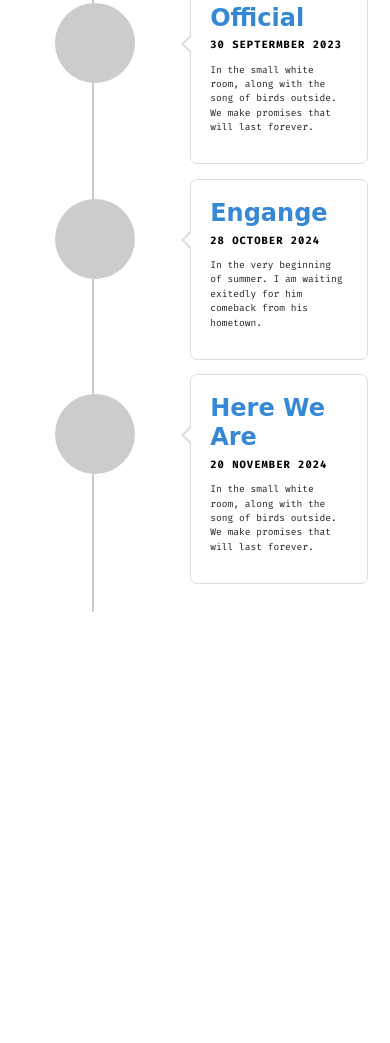
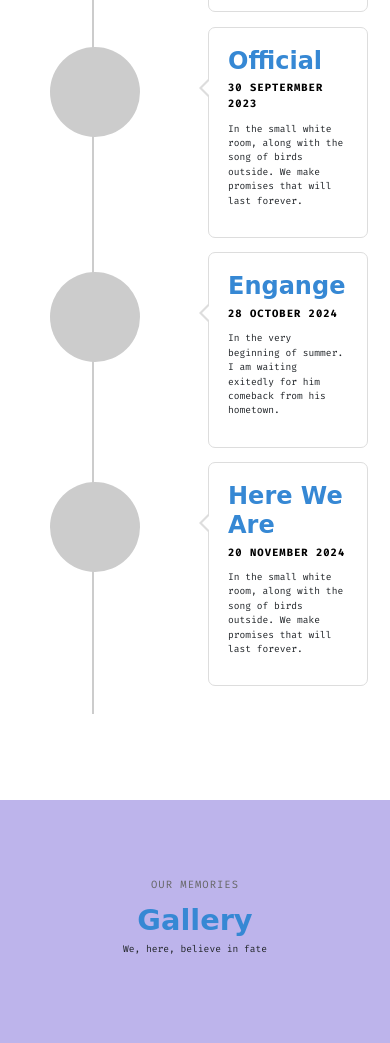
Before and after one commit to Rahma002/wedding-invitation, a plain HTML site: page index.html in a window 390 px wide. Shown: the part 2761-3804 px from the top of the page. Before the commit the page ends 3459 px from the top, so only its background shows below. Drawn offline with nearby package versions, Linux system fonts and the light colour scheme; a web font is replaced by a local one.

Commit message:
adding gallery page

```diff
--- a/index.html
+++ b/index.html
@@ -229,6 +229,17 @@
       </div>
     </section>
 
+    <section id="gallery" class="gallery">
+      <div class="container">
+        <div class="row justify-content-center">
+          <div class="col-md-8 col-10 text-center">
+            <span>Our Memories</span>
+            <h2>Gallery</h2>
+            <p>We, here, believe in fate</p>
+          </div>
+      </div>
+    </section>
+
     <script src="https://cdn.jsdelivr.net/npm/bootstrap@5.3.2/dist/js/bootstrap.bundle.min.js" integrity="sha384-C6RzsynM9kWDrMNeT87bh95OGNyZPhcTNXj1NW7RuBCsyN/o0jlpcV8Qyq46cDfL" crossorigin="anonymous"></script>
     <script>
       simplyCountdown(".simply-countdown", {
--- a/style.css
+++ b/style.css
@@ -95,7 +95,8 @@ body {
 
 .home h2,
 .info h2,
-.story h2 {
+.story h2,
+.gallery h2 {
   color: var(--blue);
   font-family: "Zeyada", cursive;
   font-size: 3rem;
@@ -191,12 +192,14 @@ body {
   font-weight: 200;
 }
 
-.story {
+.story,
+.gallery {
   padding-top: 8rem;
   padding-bottom: 8rem;
 }
 
-.story span {
+.story span,
+.gallery span {
   display: block;
   text-transform: uppercase;
   color: #666;
@@ -205,7 +208,8 @@ body {
   margin-bottom: 1rem;
 }
 
-.story p {
+.story p,
+.gallery p {
   font-size: 1rem;
   font-weight: 400;
 }
@@ -319,6 +323,10 @@ h3 {
   font-weight: bold;
 }
 
+.gallery {
+  background-color: rgb(189, 180, 235);
+}
+
 /* Responsive */
 /* Extra Large */
 @media (max-width: 1200px) {
@@ -404,7 +412,7 @@ h3 {
 }
 
 /* Mobile Phone */
-@media (max-width: 576px) {
+@media (max-width: 475px) {
   html {
     font-size: 60%;
   }
@@ -415,12 +423,12 @@ h3 {
   }
 
   .timeline li .timeline-panel {
-    width: 50%;
+    width: 45%;
     transform: translateX(-5px);
   }
 
   .timeline li .timeline-image {
-    width: 80px;
-    height: 80px;
+    width: 90px;
+    height: 90px;
   }
 }
```
